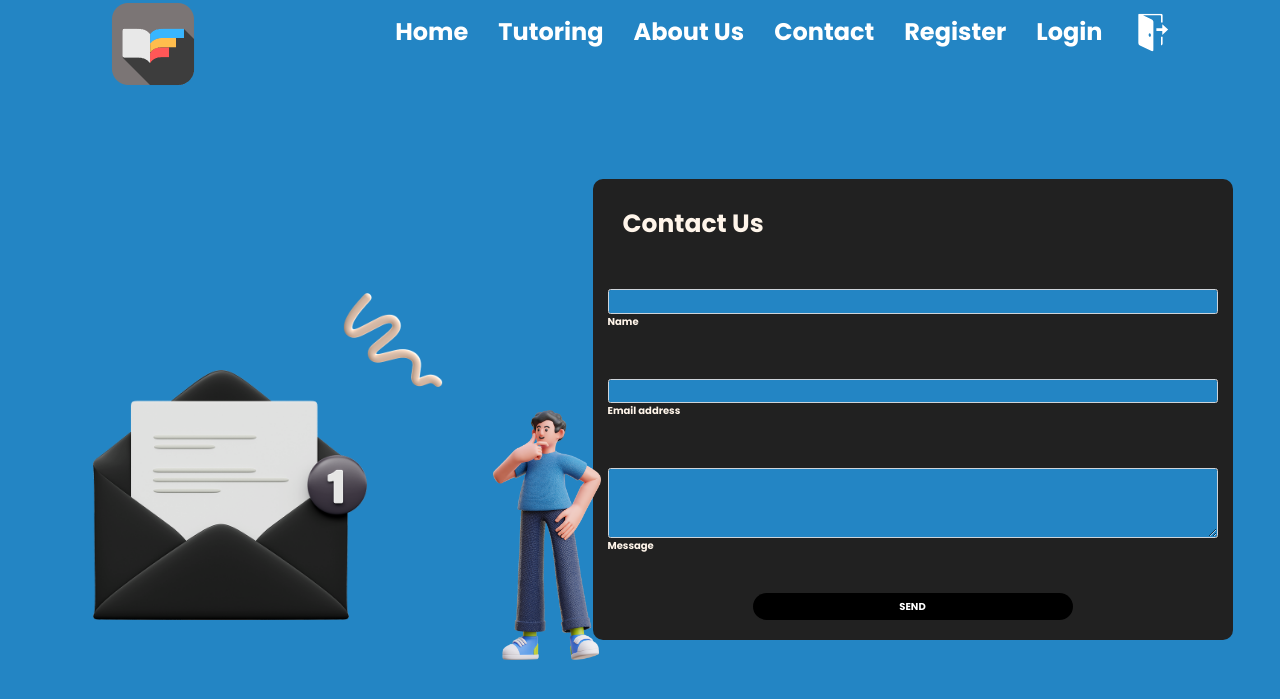
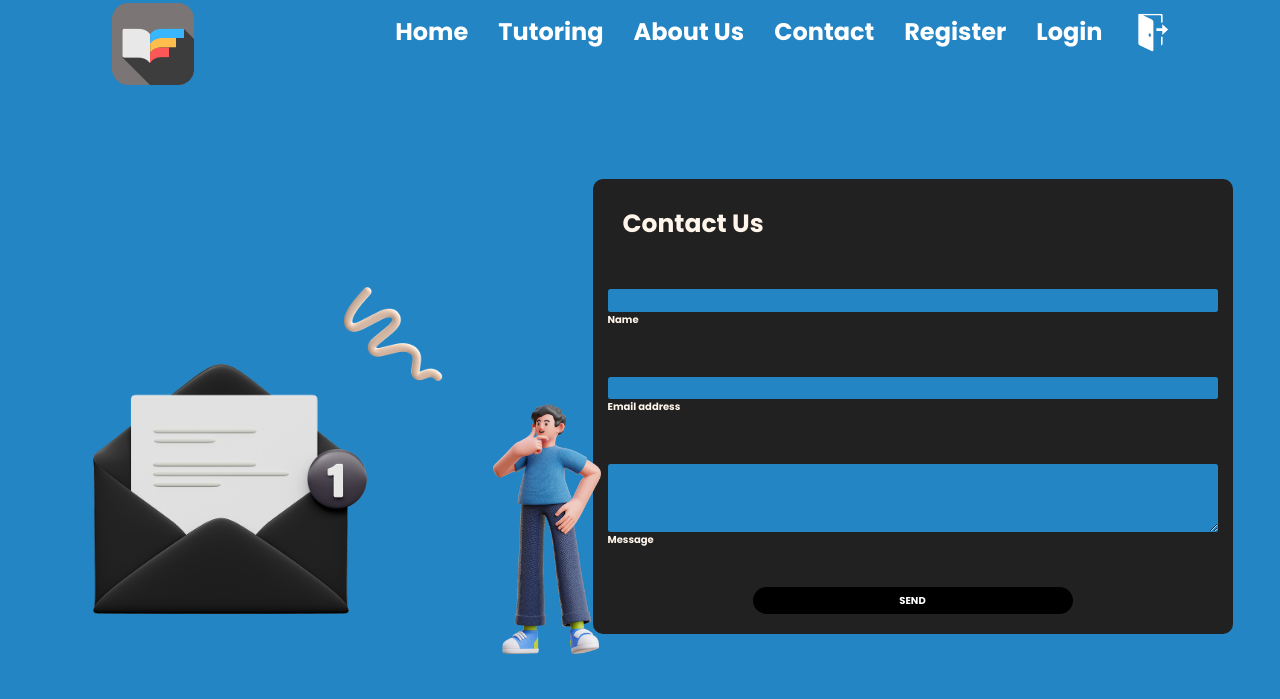
Before and after one commit to FloKuersten/Codefactory-Groupproject, a Symfony app: template templates/static/contact.html.twig in a window 1280 px wide; the page is wider, and only the part inside the window is pictured. Shown: the part 21-720 px from the top of that part. Run offline with Twig, Linux system fonts and the light colour scheme; the template is opened without the code that fills it, so the values that code supplies are empty; some libraries are stand-ins or nearby versions.

Commit message:
contact border fix

```diff
--- a/public/CSS/contact.css
+++ b/public/CSS/contact.css
@@ -22,6 +22,8 @@ html {
 }
 #inputFieldBackground {
     background-color: var(--main-bg-color);
+    border: 0px;
+    color: white;
 }
 
 #books {
```
